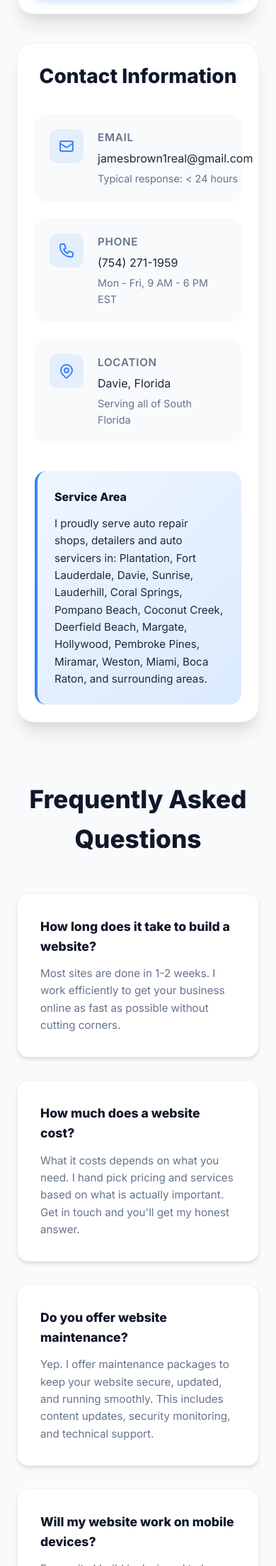
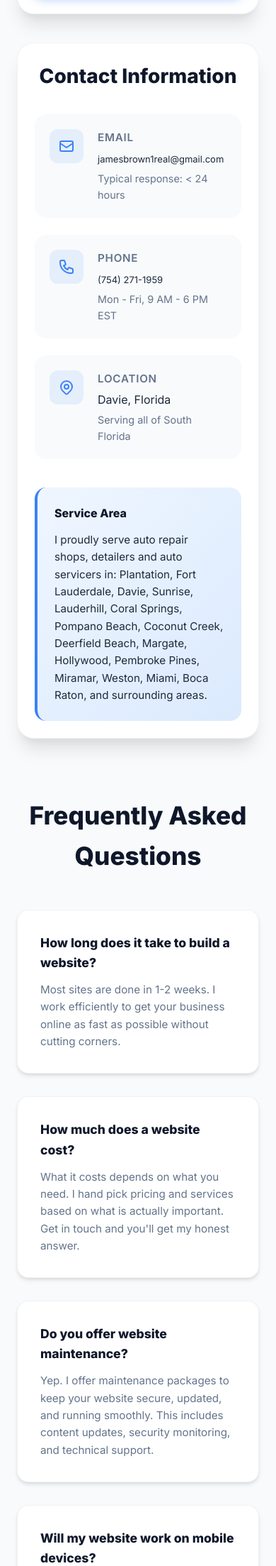
Before and after one commit to JamesBrownR/MeetingSurge, a Jekyll site: the page built from contact/index.html, in a window 390 px wide. Shown: the part 1430-3637 px from the top of the page at 71% size. Built offline with Jekyll 4.4.1, drawn with Linux system fonts in a browser that asks for light colours.

Commit message:
Update index.html

```diff
--- a/contact/index.html
+++ b/contact/index.html
@@ -88,8 +88,14 @@ description: Contact MeetingSurge for professional web design services for auto
       color: var(--text-main);
       font-weight: 500;
       text-decoration: none;
+
     }
 
+    @media(max-width:769px) {
+
+  .contact-details a{font-size:small}
+
+    }
     .contact-details a:hover {
       color: var(--accent);
       text-decoration: underline;
@@ -321,7 +327,7 @@ description: Contact MeetingSurge for professional web design services for auto
         </div>
         <div class="contact-details">
           <h4>Email</h4>
-          <a style="@media(max-width:769px){font-size:small}"href="mailto:jamesbrown1real@gmail.com">jamesbrown1real@gmail.com</a>
+          <a href="mailto:jamesbrown1real@gmail.com">jamesbrown1real@gmail.com</a>
           <p class="contact-sub">Typical response: < 24 hours</p>
         </div>
       </div>
```
